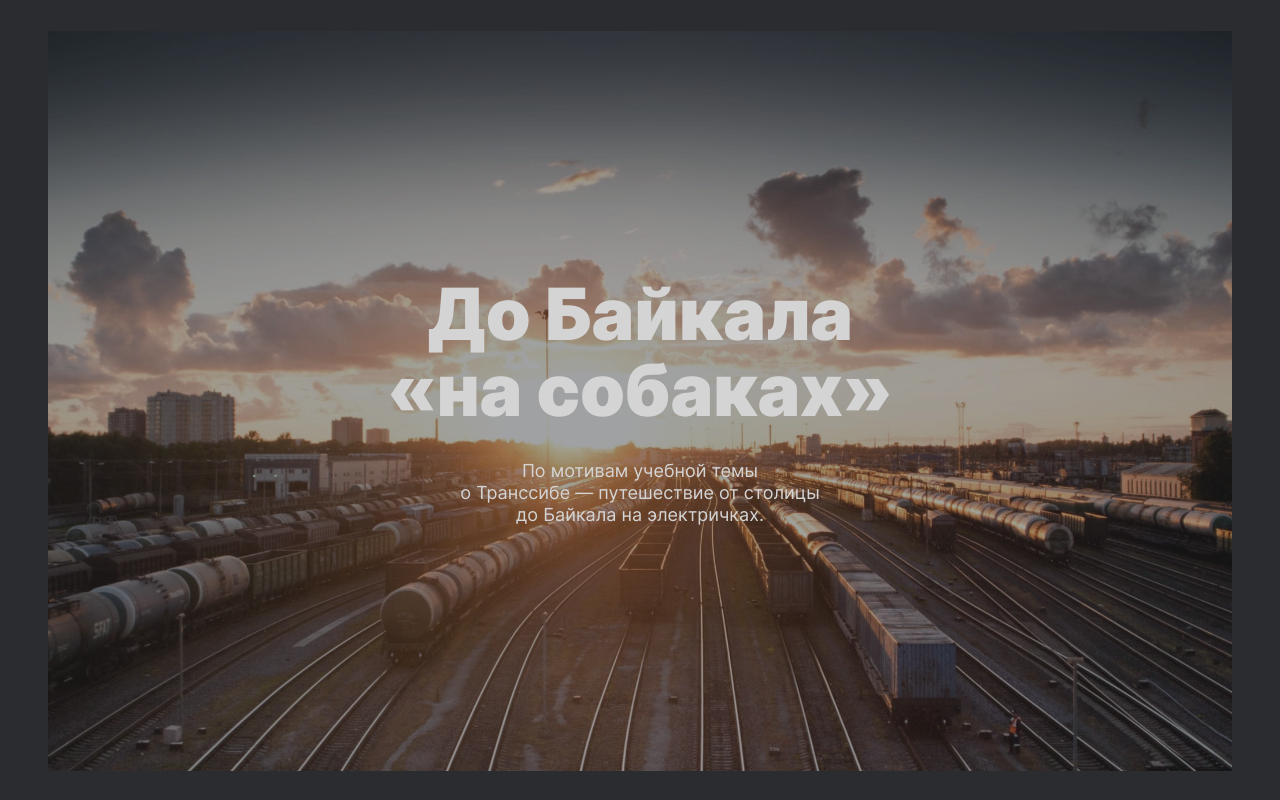
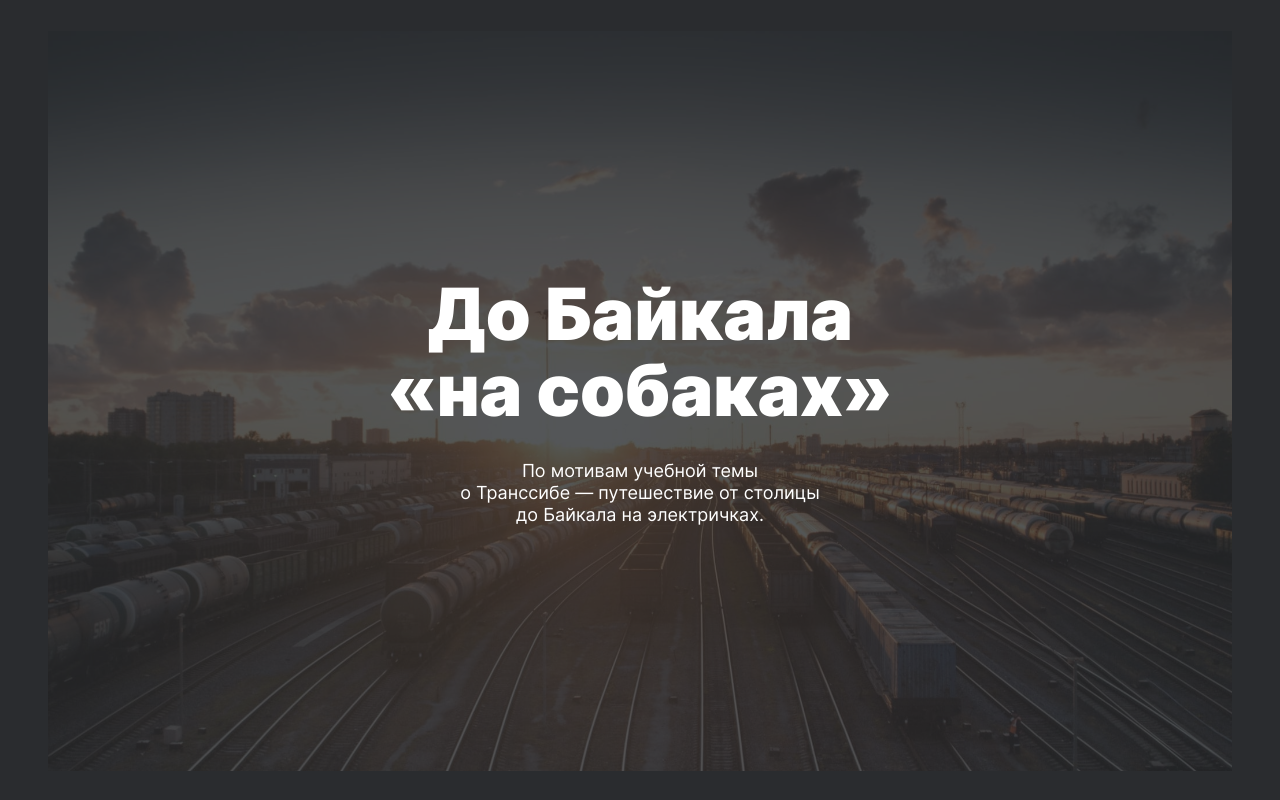
Before and after one commit to pp12233/russian-travel, a plain HTML site: page index.html in a window 1280 px wide. In both pictures the pointer is over the link 640 px from the left and 6335 px from the top of the page. Shown: the part 5935-6735 px from the top of the page. Drawn offline with Linux system fonts and the light colour scheme.

Commit message:
первый комит интерация один

```diff
--- a/blocks/cover/__background/cover__background.css
+++ b/blocks/cover/__background/cover__background.css
@@ -25,7 +25,7 @@
   z-index: -1;
 }
 
-.cover__background:hover {
+.cover__background:hover::before {
   opacity: 0.8;
 }
 
```
